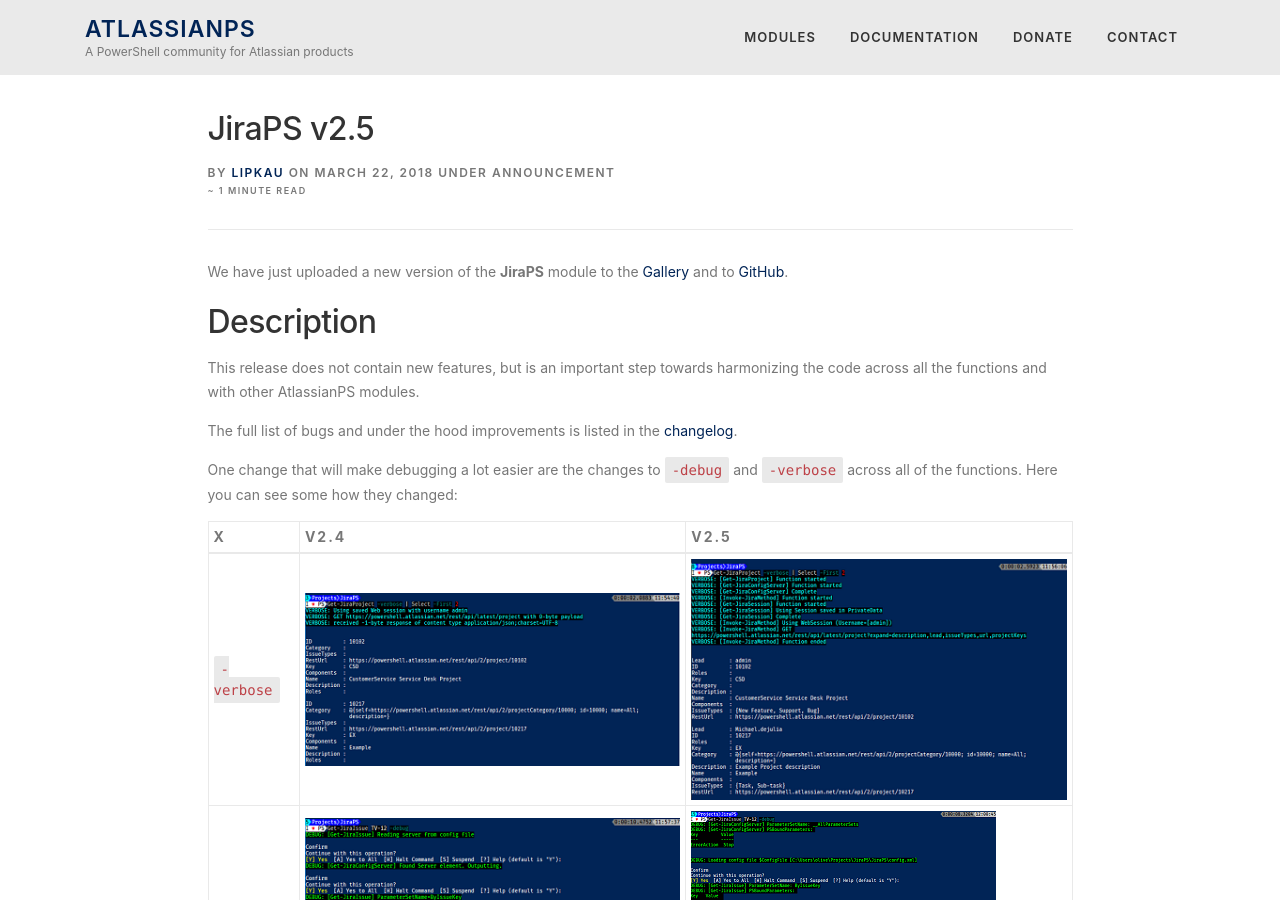
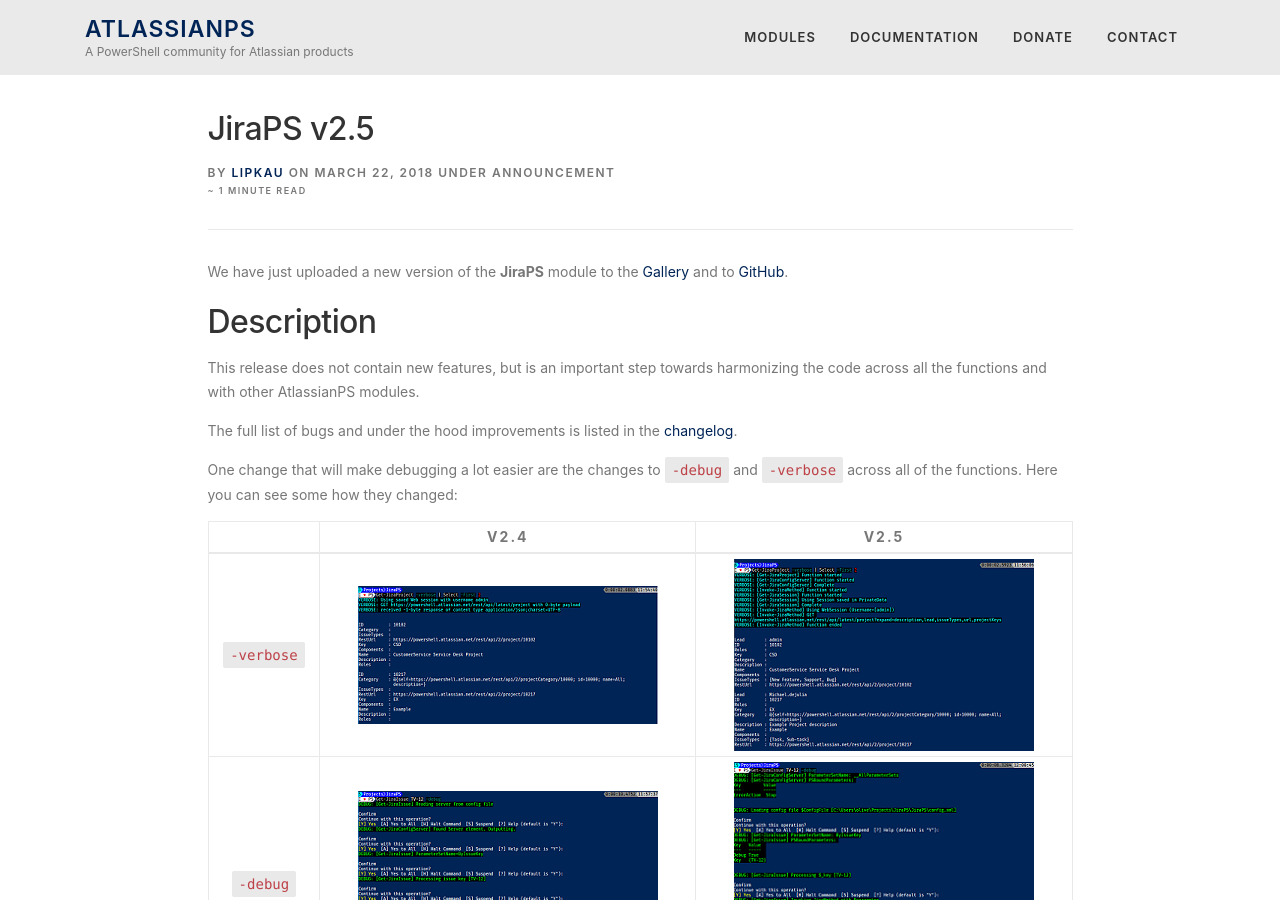
Before and after one commit to AtlassianPS/AtlassianPS.github.io, a Jekyll site: the page built from _posts/2018-03-23-JiraPS-v2.5.md, in a window 1280 px wide and 900 px high. Built offline with Jekyll 4.4.1, drawn with Linux system fonts in a browser that asks for light colours; nearby versions of some CDN libraries; comment, search, counter and statistics services are not loaded.

```diff
--- a/_posts/2018-03-23-JiraPS-v2.5.md
+++ b/_posts/2018-03-23-JiraPS-v2.5.md
@@ -23,8 +23,8 @@ The full list of bugs and under the hood improvements is listed in the [changelo
 One change that will make debugging a lot easier are the changes to `-debug` and `-verbose` across all of the functions.
 Here you can see some how they changed:
 
-|x| v2.4 | v2.5 |
-|-|------|------|
+| |v2.4|v2.5|
+|:-:|:------:|:------:|
 |`-verbose`|[![Old Verbose Messages](/assets/img/2018-03-23-JiraPS-v2.5-JiraPS2.4-verbose_thumbnail.png)](/assets/img/2018-03-23-JiraPS-v2.5-JiraPS2.4-verbose.png)|[![New Verbose Messages](/assets/img/2018-03-23-JiraPS-v2.5-JiraPS2.5-verbose_thumbnail.png)](/assets/img/2018-03-23-JiraPS-v2.5-JiraPS2.5-verbose.png)|
 |`-debug`|[![Old Debug Messages](/assets/img/2018-03-23-JiraPS-v2.5-JiraPS2.4-debug_thumbnail.png)](/assets/img/2018-03-23-JiraPS-v2.5-JiraPS2.4-debug.png)|[![New Debug Messages](/assets/img/2018-03-23-JiraPS-v2.5-JiraPS2.5-debug_thumbnail.png)](/assets/img/2018-03-23-JiraPS-v2.5-JiraPS2.5-debug.png)|
 
```
Also changed, not shown: other parts of _posts/2018-03-23-JiraPS-v2.5.md (+1 -1 lines), assets/img/2018-03-23-JiraPS-v2.5-JiraPS2.4-debug_thumbnail.png, assets/img/2018-03-23-JiraPS-v2.5-JiraPS2.4-verbose_thumbnail.png, assets/img/2018-03-23-JiraPS-v2.5-JiraPS2.5-debug_thumbnail.png, assets/img/2018-03-23-JiraPS-v2.5-JiraPS2.5-verbose_thumbnail.png.
